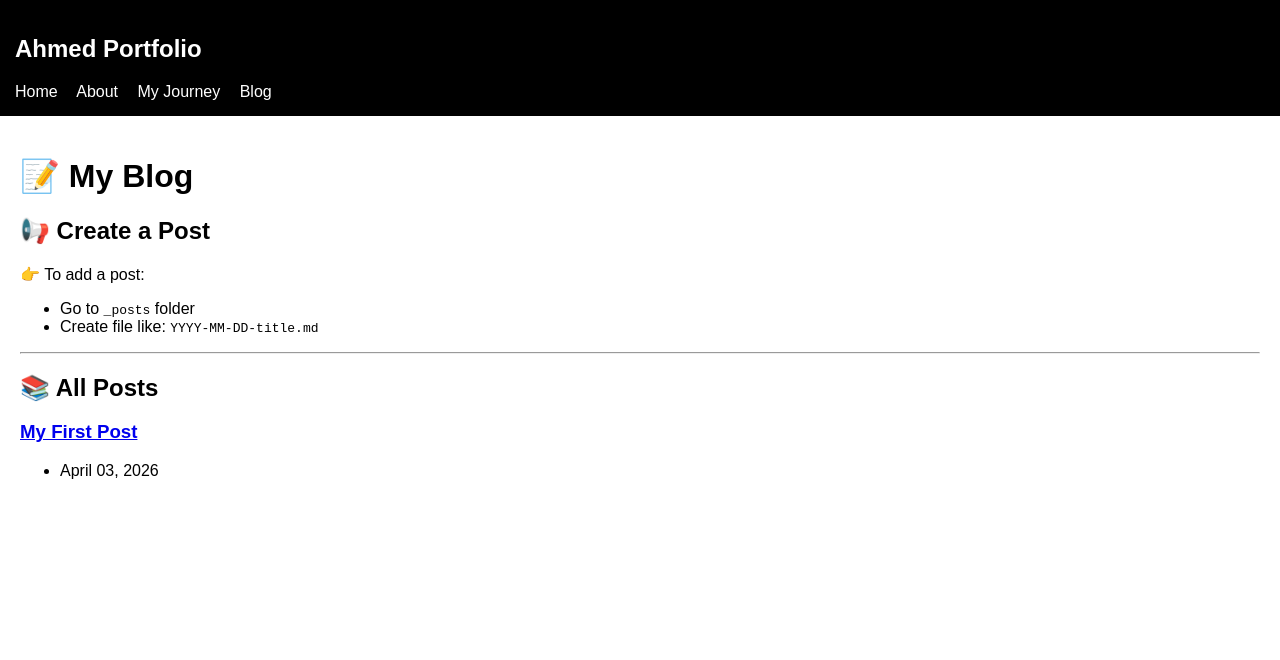
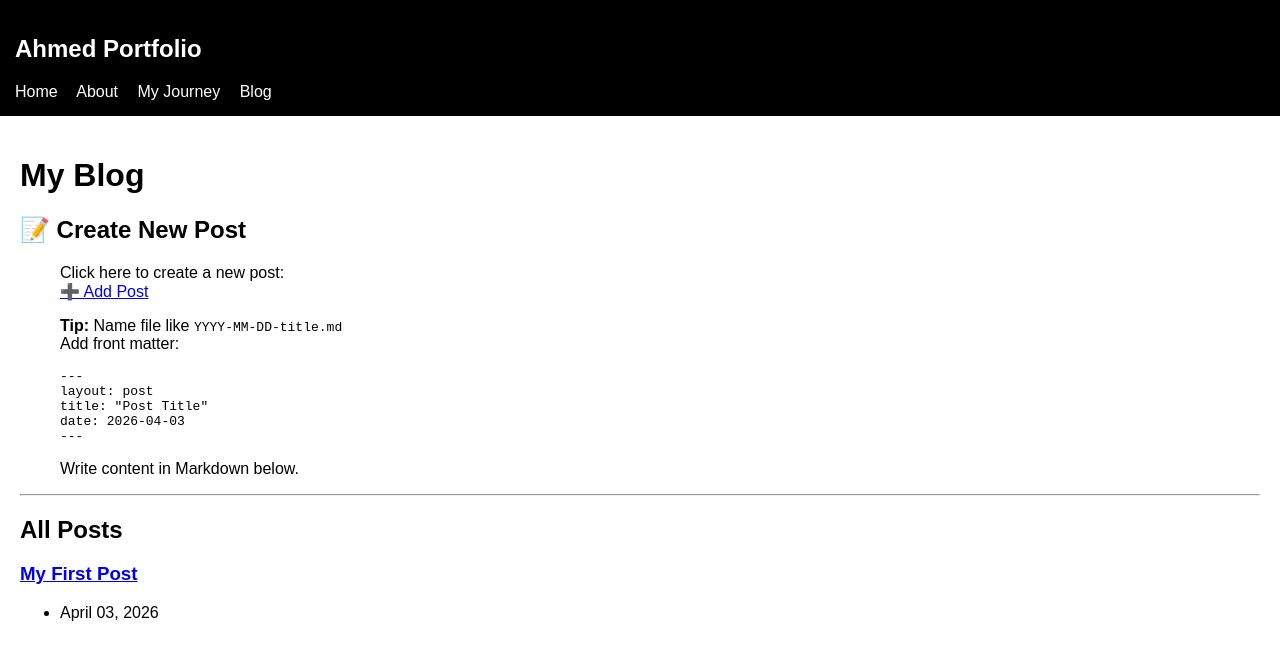
Before and after one commit to engr-ahmad-munawar/engr-ahmad-munawar.github.io-Portfolio-, a Jekyll site: the page built from blog.md, in a window 1280 px wide. Shown: the top 660 px of the page. Built offline with Jekyll 4.4.1, drawn with Linux system fonts in a browser that asks for light colours; our own code applies the rules of GitHub Pages for plain Markdown files.

Commit message:
Update blog.md formatting and headings

````diff
--- a/blog.md
+++ b/blog.md
@@ -1,23 +1,29 @@
 ---
-layout: default
 title: Blog
 ---
 
-# 📝 My Blog
+# My Blog
 
-## 📢 Create a Post
+## 📝 Create New Post
+> Click here to create a new post:
+> [➕ Add Post](https://github.com/engr-ahmad-munawar/engr-ahmad-munawar.github.io/new/main/_posts)
 
-👉 To add a post:
-- Go to `_posts` folder
-- Create file like:
-  `YYYY-MM-DD-title.md`
+> **Tip:** Name file like `YYYY-MM-DD-title.md`
+> Add front matter:
+> ```
+> ---
+> layout: post
+> title: "Post Title"
+> date: 2026-04-03
+> ---
+> ```
+> Write content in Markdown below.
 
 ---
 
-## 📚 All Posts
+## All Posts
 
 {% for post in site.posts %}
 ### [{{ post.title }}]({{ post.url }})
 - {{ post.date | date: "%B %d, %Y" }}
-
 {% endfor %}
````
